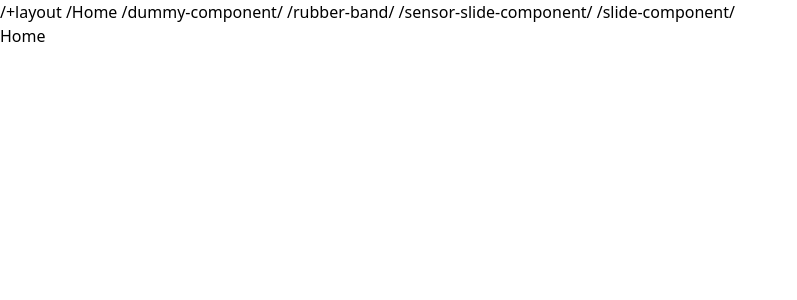
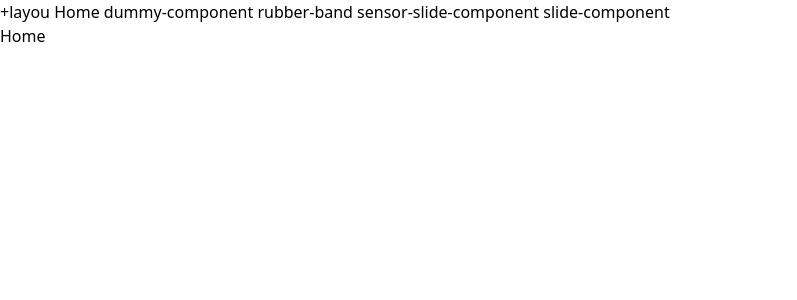
Before and after one commit to maurer2/sensor-scrolling-stuff, a SvelteKit app in the folder sveltekit-temp/: page / in a window 1280 px wide. Shown: the top 300 px of the page, without its empty margins (0-797 px from the left). Built offline with nearby package versions, Linux system fonts and the light colour scheme.

Commit message:
Fixed nav

```diff
--- a/sveltekit-temp/src/routes/+layout.svelte
+++ b/sveltekit-temp/src/routes/+layout.svelte
@@ -14,15 +14,15 @@
 
 </script>
 
-<div class="container h-screen ml-auto mr-auto bg-gray-100">
-  <nav class="bg-gray-300 grid grid-flow-col auto-cols-max">
+<div class="h-screen bg-black">
+  <nav class="bg-gray-300 flex flex-wrap justify-center sticky top-0">
     {#each routes as route}
-      <a class="p-4" href="{route}" class:text-blue-500="{$page.url.pathname === route}">
-        {route === '/' ? '/Home' : route}
+      <a class="p-4 flex-none capitalize" href="{route}" class:text-blue-500="{$page.url.pathname === route}">
+        {route === '/' ? 'Home' : route.slice(1, -1)}
       </a>
     {/each}
   </nav>
-  <main class="p-4">
+  <main class="w-[480px] ml-auto mr-auto p-4 bg-white">
     <slot></slot>
   </main>
 </div>
```
